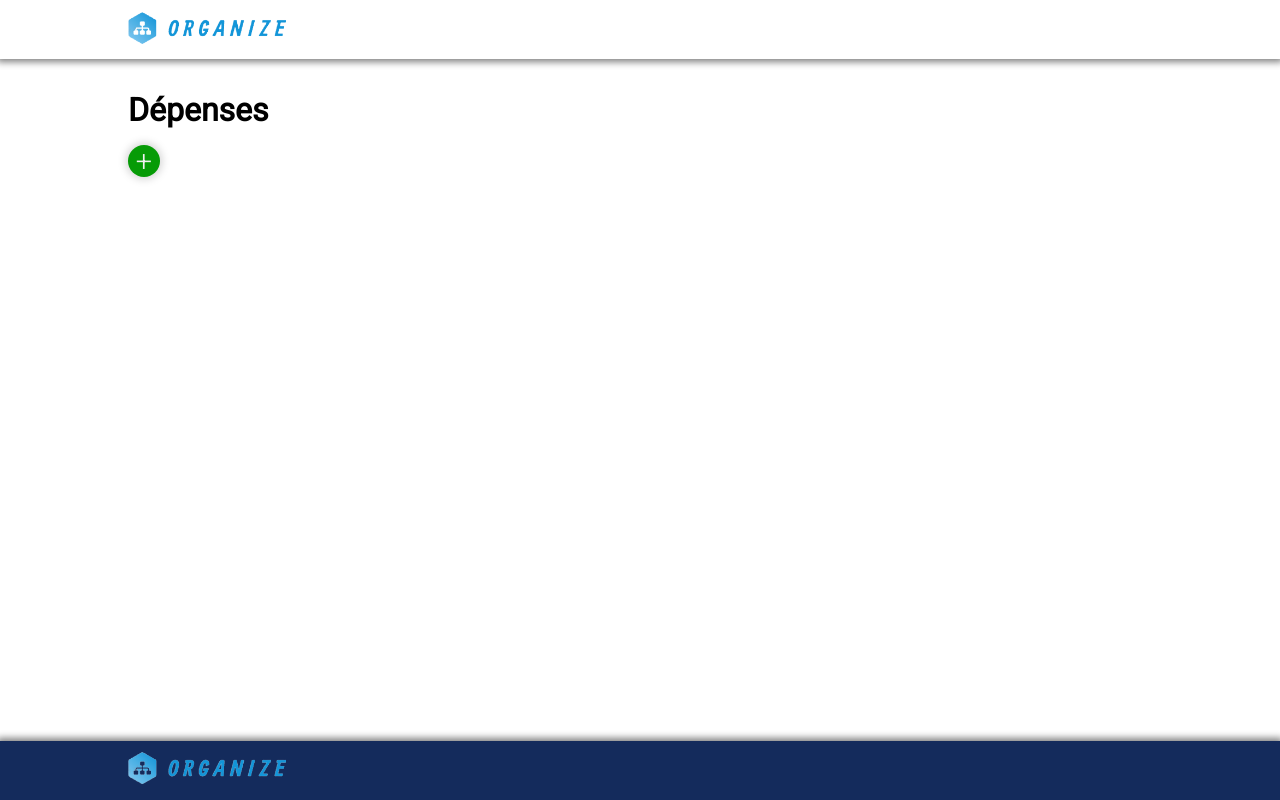
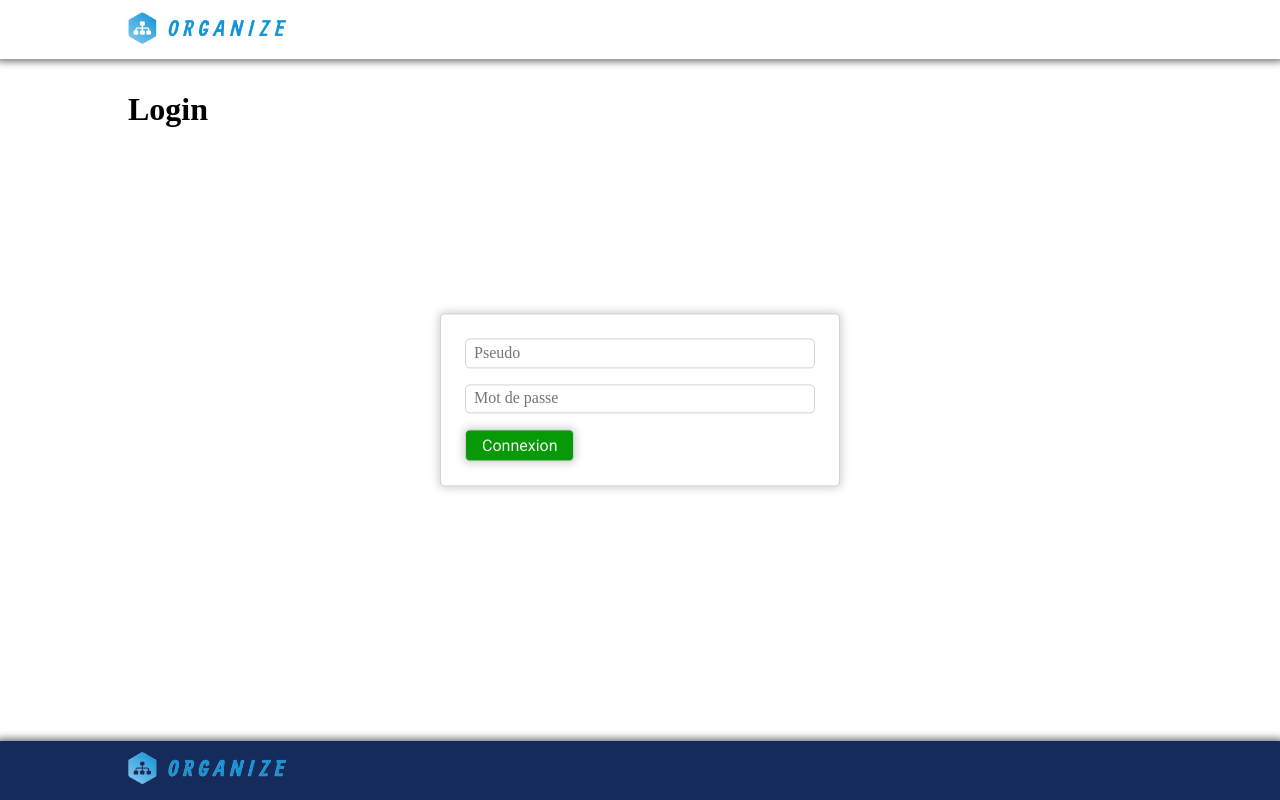
Before and after one commit to emmanuelniasse/organize-client, a React (Create React App) app: page / in a window 1280 px wide. Built offline with nearby package versions, Linux system fonts and the light colour scheme; no server answers.

Commit message:
login / signup pages

```diff
--- a/src/App.jsx
+++ b/src/App.jsx
@@ -1,11 +1,17 @@
 import React from 'react';
 import { Routes, Route } from 'react-router-dom';
+
+// Pages
 import Expenses from './pages/Expenses/Expenses';
+import Login from './pages/Login/Login';
+import Signup from './pages/Signup/Signup';
 
 export default function App() {
     return (
         <Routes>
-            <Route exact path='/' element={<Expenses />} />
+            <Route exact path='/' element={<Login />} />
+            <Route exact path='/inscription' element={<Signup />} />
+            <Route exact path='/depenses' element={<Expenses />} />
         </Routes>
     );
 }
--- /dev/null
+++ b/src/pages/Login/Login.jsx
@@ -0,0 +1,33 @@
+import React from 'react';
+import { useForm } from 'react-hook-form';
+
+export default function Login() {
+    const { register, handleSubmit } = useForm();
+
+    const onSubmit = (data) => {
+        console.log(data);
+    };
+    return (
+        <>
+            <h1>Login</h1>
+            <form onSubmit={handleSubmit(onSubmit)} className='form'>
+                <input
+                    autoComplete='off'
+                    {...register('username')}
+                    placeholder={'Pseudo'}
+                />
+                <input
+                    autoComplete='off'
+                    {...register('password')}
+                    placeholder={'Mot de passe'}
+                    type='password'
+                />
+                <input
+                    type='submit'
+                    className={'btn btn-add'}
+                    value={'Connexion'}
+                />
+            </form>
+        </>
+    );
+}
--- /dev/null
+++ b/src/pages/Signup/Signup.jsx
@@ -0,0 +1,33 @@
+import React from 'react';
+import { useForm } from 'react-hook-form';
+
+export default function Signup() {
+    const { register, handleSubmit } = useForm();
+
+    const onSubmit = (data) => {
+        console.log(data);
+    };
+    return (
+        <>
+            <h1>Signup</h1>
+            <form onSubmit={handleSubmit(onSubmit)} className='form'>
+                <input
+                    autoComplete='off'
+                    {...register('username')}
+                    placeholder={'Pseudo'}
+                />
+                <input
+                    autoComplete='off'
+                    {...register('password')}
+                    placeholder={'Mot de passe'}
+                    type='password'
+                />
+                <input
+                    type='submit'
+                    className={'btn btn-add'}
+                    value={'Connexion'}
+                />
+            </form>
+        </>
+    );
+}
```
